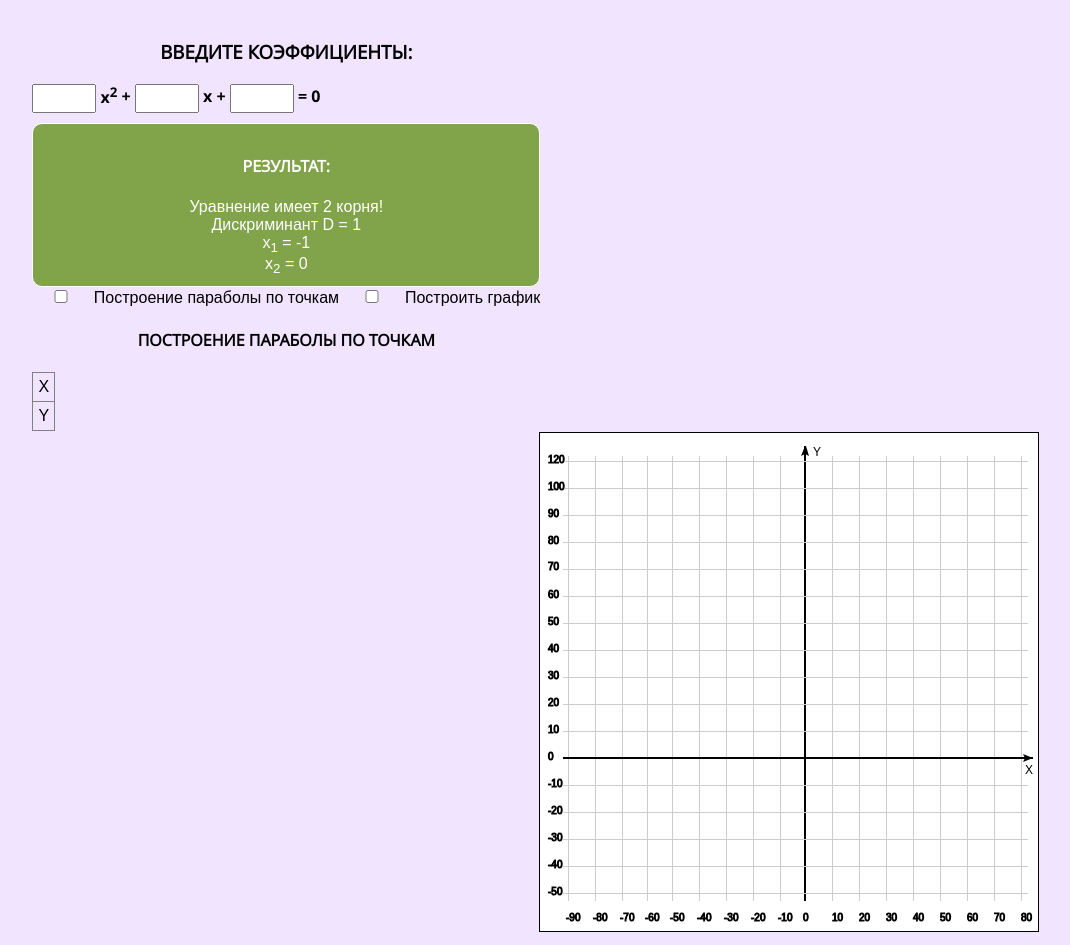
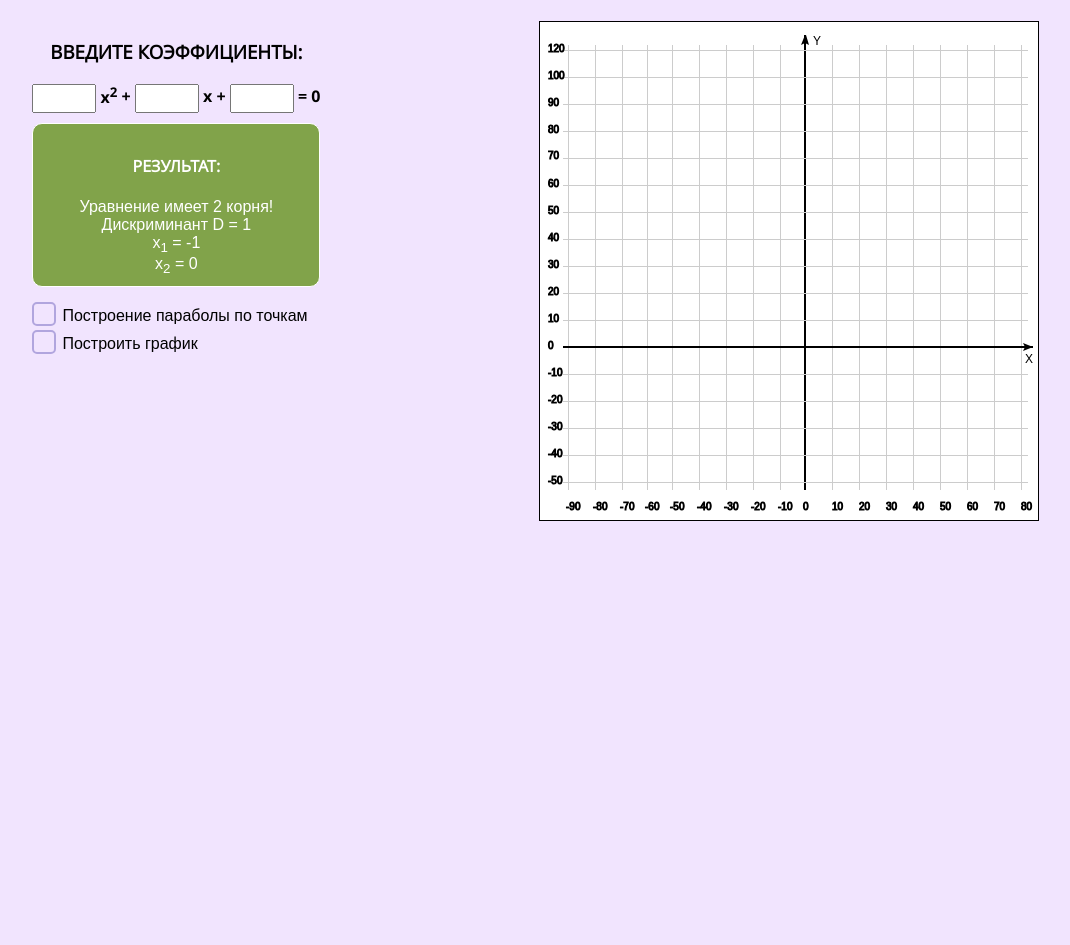
Before and after one commit to rodinka7/calcMe, a PHP site: page / in a window 1280 px wide. Shown: the part 52-997 px from the top of the page, without its empty margins (102-1172 px from the left). After the commit the page ends 573 px from the top, so only its background shows below. Run offline with PHP 8.4, Linux system fonts and the light colour scheme.

Commit message:
Developing

```diff
--- a/assets/css/style.css
+++ b/assets/css/style.css
@@ -1,7 +1,7 @@
 body {
 	background: #F1E4FE;
 }
-h2, h3, h4 {
+h2, h3, h4, h5 {
 	text-transform: uppercase;
 	font-family: 'open_sansregular';
 
@@ -50,8 +50,43 @@
 	border-radius: 10px;
 	border: 1px solid #fff;
 
-	margin-top: 10px;
+	margin: 10px 0 20px;
 }
+.input-checkbox {
+	display: none;
+}
+.input-label {
+	display: block;
+
+	position: relative;
+
+	padding-left: 30px;
+	margin-bottom: 10px;
+
+	vertical-align: middle;
+}
+.input-label:before {
+	content: '';
+
+	height: 20px;
+	width: 20px;
+
+	position: absolute;
+	top: -5px;
+	left: 0;
+
+	border: 2px solid #B1A5DE;
+	border-radius: 5px;
+}
+.input-checkbox:checked+.input-label:before{
+	content: '\2718';
+	color: #fff;
+
+	background: #B1A5DE;
+
+	text-align: center;
+}
+/* Таблица с координатами точек */
 .points {
 	border-collapse: collapse;
 }
@@ -59,3 +94,4 @@
 	padding: 5px;
 	border: 1px solid gray;
 }
+/* Таблица с координатами точек */
--- a/assets/js/angularApp.js
+++ b/assets/js/angularApp.js
@@ -30,5 +30,40 @@
 				return true;
 			}
 		};
+
+		$scope.graph = function(){
+			var container = document.querySelector('svg'),
+				a = $scope.a || 1,
+				b = $scope.b || 1,
+				c = $scope.c || 0,
+				d,
+				x1,
+				x2,
+				x0,
+				y0,
+				line;
+
+			d = Math.pow(b, 2) - 4*a*c;
+
+			if (d < 0) {
+				console.log('Уравнение не имеет корней!');
+			} else if (d === 0) {
+				x1 = Math.round(-b/(2*a));
+				x2 = x1;
+			} else {
+				x1 = Math.round((-b - Math.sqrt($scope.d))/(2*a));
+				x2 = Math.round((-b + Math.sqrt($scope.d))/(2*a));
+			}
+
+			/*Начало системы кординат (265,327)*/
+			x0 = Math.round(-b/(2*a));
+			y0 = Math.round(a*x0*x0 + b*x0 + c);
+
+			line = document.createElement('polyline');
+
+			line.innerHTML = `<polyline points="${265+x1},327 ${265+x0},${327+y0} ${265+x2},327" stroke="#594C91" stroke-width="2"></polyline>`;
+
+			container.appendChild(line);
+		}
 	})
 })();
--- a/index.html
+++ b/index.html
@@ -47,17 +47,13 @@
 					</div>
 		        </div>
 		        <div class="showPoints">
-		        	<label>
-						<input type="checkbox">
-						Построение параболы по точкам
-		        	</label>
-		        	<label>
-						<input type="checkbox">
-						Построить график
-		        	</label>
+		        	<input type="checkbox" class="input-checkbox" id="checkbox-1" ng-model="showTable">
+		        	<label for="checkbox-1" class="input-label">Построение параболы по точкам</label>
+		        	<input type="checkbox" class="input-checkbox" id="checkbox-2" ng-click="graph()">
+		        	<label for="checkbox-2" class="input-label">Построить график</label>
 		        </div>
-		        <div class="points-table">
-		        	<h4>Построение параболы по точкам</h4>
+		        <div class="points-table" ng-show="showTable">
+		        	<h5>Построение параболы по точкам</h5>
 		        	<table class="points">
 		        	<tbody>
 		        		<tr><td>X</td></tr>
@@ -149,9 +145,6 @@
 						<polyline points="495,327 485,323 487,327 485,331 495,327"></polyline>
 						<text x="487" y="343" font-size="12" fill="#000">X</text>
 					</g>
-					<g>
-						<polyline points="" stroke="rgb(26, 61, 193)" stroke-width="1.5"></polyline>
-					</g>
 				</svg>
 			</div>
 		</div>
```
